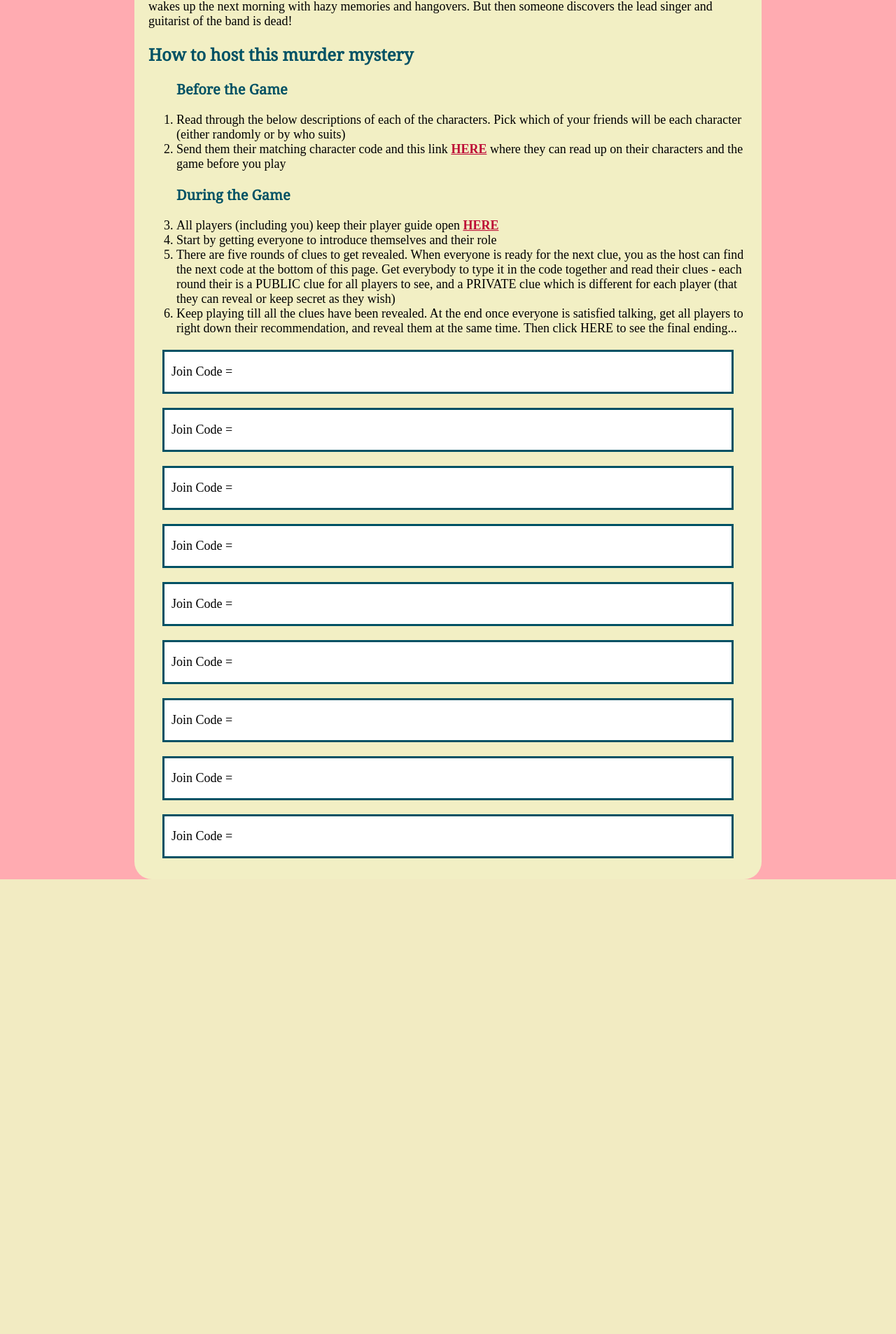
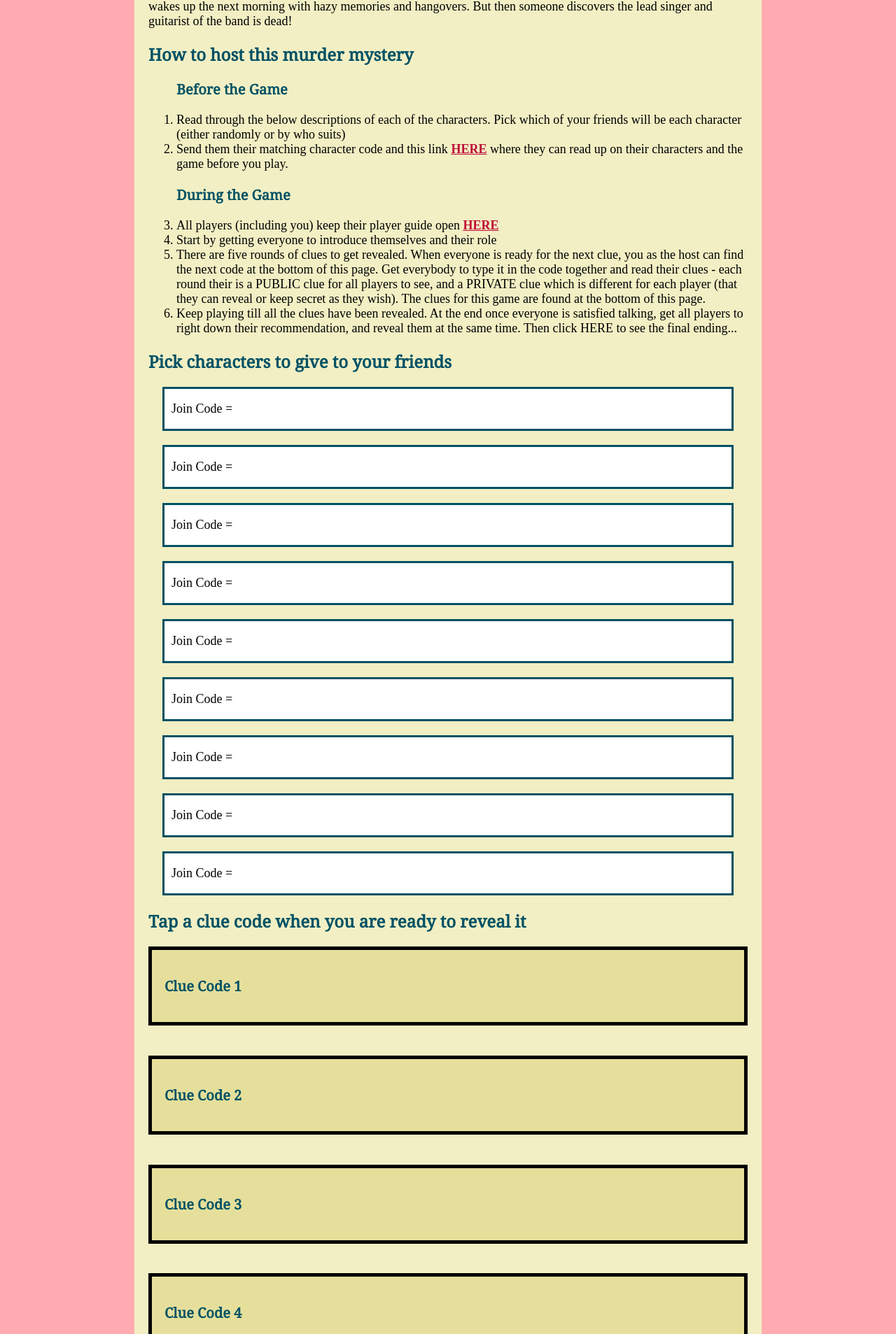
Before and after one commit to lukenick/DiamondGames, a Django app: template MysteryGame/templates/MysteryGame/band.html in a window 1280 px wide. Shown: the part 485-2392 px from the top of the page at 70% size. Before the commit the page ends 1742 px from the top, so only its background shows below. Run offline with Django 3.2, Linux system fonts and the light colour scheme; the template is opened without the code that fills it, so the values that code supplies are empty; some web fonts are replaced.

Commit message:
Added clue codes
Added the clue codes in collapsable buttons onto the relevant hosting
page

```diff
--- a/MysteryGame/templates/MysteryGame/band.html
+++ b/MysteryGame/templates/MysteryGame/band.html
@@ -36,20 +36,21 @@
                 <li> Read through the below descriptions of each of the characters. Pick which of your friends will be
                     each character (either randomly or by who suits) </li>
                 <li> Send them their matching character code and this link <a href="{% url 'MysteryGame:join' %}">HERE</a>
-                    where they can read up on their characters and the game before you play </li>
+                    where they can read up on their characters and the game before you play. </li>
                 <h3> During the Game </h3>
                 <li> All players (including you) keep their player guide open <a href="{% url 'MysteryGame:join' %}">HERE</a></li>
                 <li> Start by getting everyone to introduce themselves and their role </li>
                 <li> There are five rounds of clues to get revealed. When everyone is ready for the next clue, you as the
                 host can find the next code at the bottom of this page. Get everybody to type it in the code together and read their clues -
                 each round their is a PUBLIC clue for all players to see, and a PRIVATE clue which is different for each player (that they
-                can reveal or keep secret as they wish)</li>
+                can reveal or keep secret as they wish). The clues for this game are found at the bottom of this page.</li>
                 <li> Keep playing till all the clues have been revealed. At the end once everyone is satisfied talking, get all players
                 to right down their recommendation, and reveal them at the same time. Then click HERE to see the final ending...</li>
             </ol>
 
         </div>
 
+        <h2> Pick characters to give to your friends</h2>
         <div class="character-bio">
             <p> <b>{{all_characters.0.name}}</b></p>
             <p> {{global_character.player_one_opinion}} </p>
@@ -104,9 +105,50 @@
             <p> Join Code = {{all_characters.8.code}}</p>
         </div>
 
+        <h2> Tap a clue code when you are ready to reveal it</h2>
+        <button type="button" class="collapsible"> <h3>Clue Code 1</h3> </button>
+        <div class="content">
+            <h2>BrokenGlass</h2>
+        </div>
+        <button type="button" class="collapsible"> <h3>Clue Code 2</h3> </button>
+        <div class="content">
+            <h2>SocialMedia</h2>
+        </div>
+        <button type="button" class="collapsible"> <h3>Clue Code 3</h3> </button>
+        <div class="content">
+            <h2>MissingAward</h2>
+        </div>
+        <button type="button" class="collapsible"> <h3>Clue Code 4</h3> </button>
+        <div class="content">
+            <h2>NewManager</h2>
+        </div>
+        <button type="button" class="collapsible"> <h3>Clue Code 5</h3> </button>
+        <div class="content">
+            <h2>PregnancyTest</h2>
+        </div>
 
     </div>
 
+<script>
+    var coll = document.getElementsByClassName("collapsible");
+var i;
+
+for (i = 0; i < coll.length; i++) {
+  coll[i].addEventListener("click", function() {
+    this.classList.toggle("active");
+    var content1 = this;
+    var content2 = this.nextElementSibling;
+    if (content2.style.display === "block") {
+      content1.style.marginBottom = "5%";
+      content2.style.display = "none";
+    } else {
+      content1.style.marginBottom= "0%";
+      content2.style.display = "block";
+    }
+  });
+}
+
+</script>
 
 
 </body>
```
